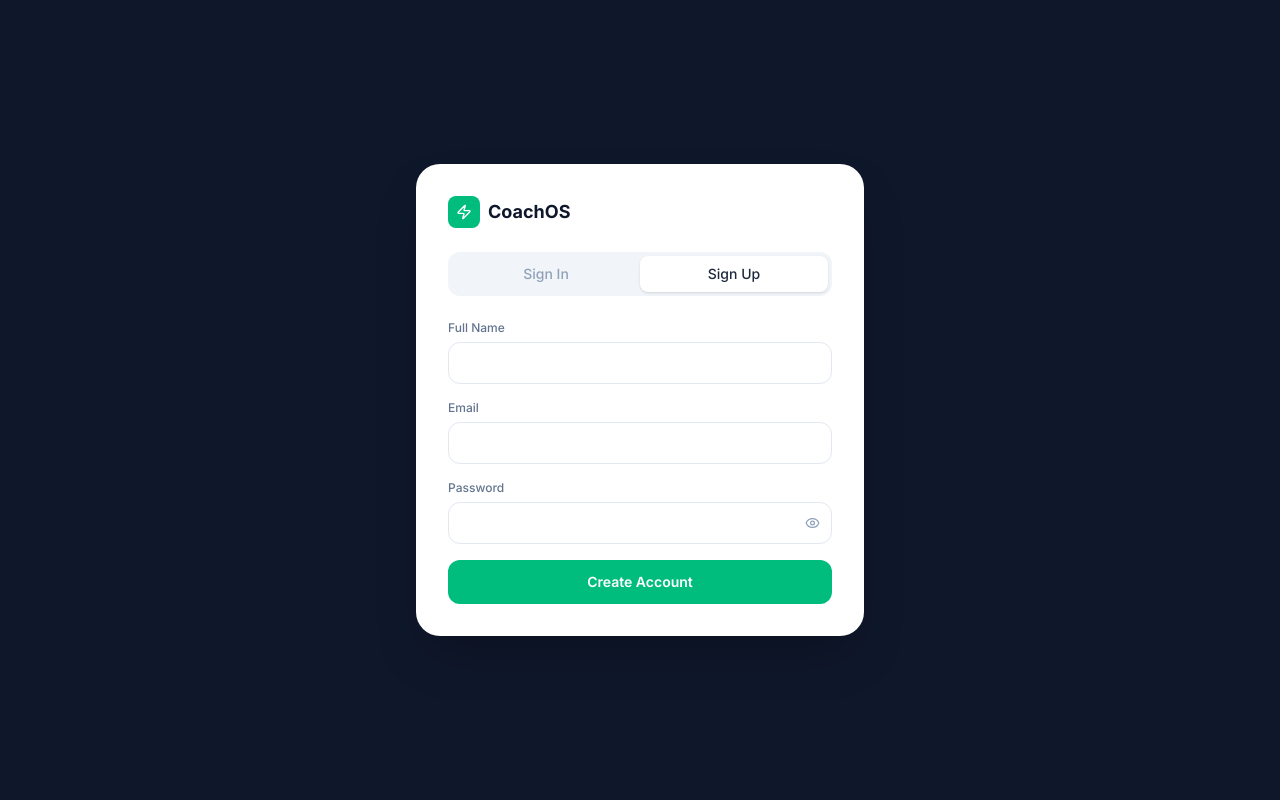
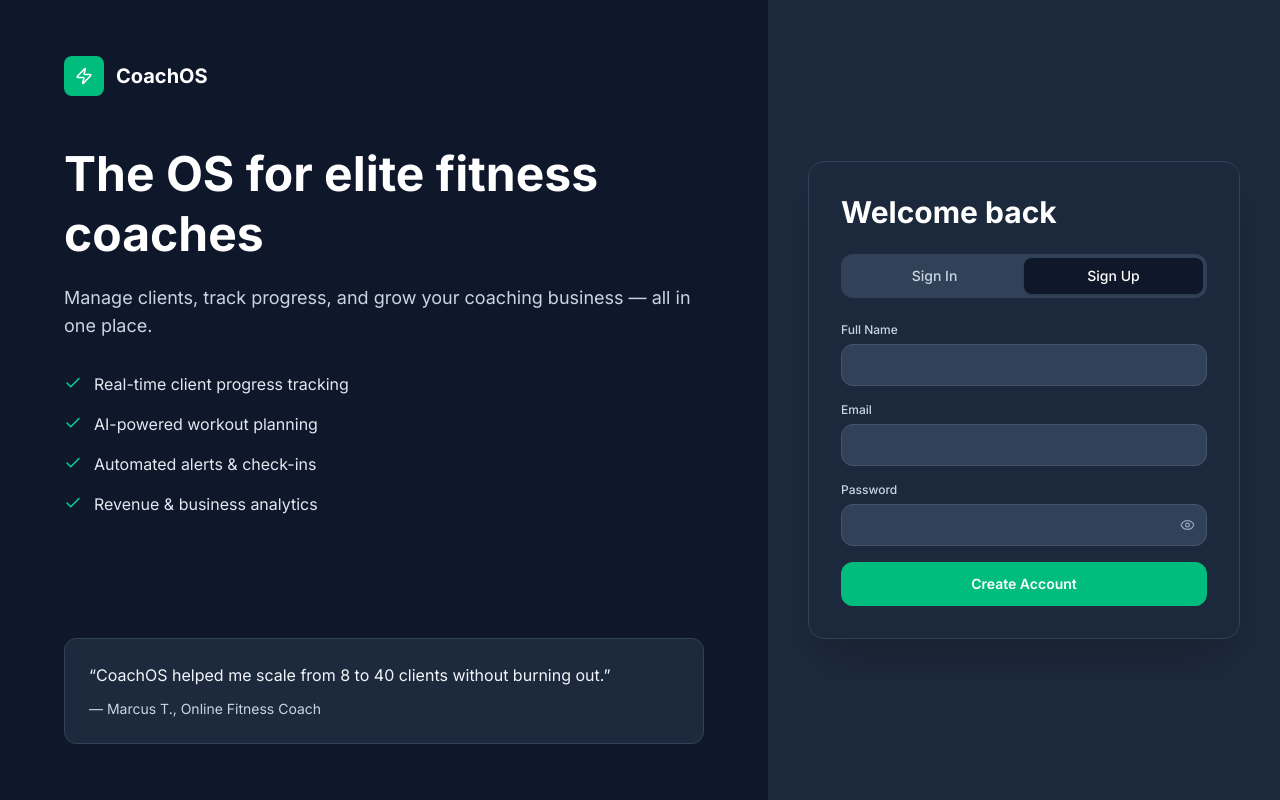
Before and after one commit to shivadeore111-design/CoachOS, a React (Vite) app: page /login in a window 1280 px wide. Both pictures are taken after a click on the button "Sign Up". Built offline with nearby package versions, Linux system fonts and the light colour scheme; no server answers.

Commit message:
Restore split-screen login UI and speed up sign-in redirect

```diff
--- a/src/pages/Login.tsx
+++ b/src/pages/Login.tsx
@@ -1,6 +1,6 @@
 import { useState, useEffect } from "react";
 import { useNavigate } from "react-router-dom";
-import { Zap, Eye, EyeOff } from "lucide-react";
+import { Zap, Eye, EyeOff, Check } from "lucide-react";
 import { useAuth } from "../context/AuthContext";
 import toast from "react-hot-toast";
 
@@ -14,14 +14,12 @@ export default function Login() {
   const [name, setName] = useState("");
   const [showPass, setShowPass] = useState(false);
   const [loading, setLoading] = useState(false);
-  const [waitingForSession, setWaitingForSession] = useState(false);
   const [error, setError] = useState("");
 
   useEffect(() => {
     if (session) {
       navigate("/dashboard", { replace: true });
       setLoading(false);
-      setWaitingForSession(false);
     }
   }, [session, navigate]);
 
@@ -38,7 +36,7 @@ export default function Login() {
         return;
       }
       toast.success("Welcome back! 👋");
-      setWaitingForSession(true);
+      navigate("/dashboard", { replace: true });
       return;
     }
 
@@ -56,25 +54,66 @@ export default function Login() {
     }
 
     toast.success("Account created! Check your email if verification is required.");
-    setWaitingForSession(true);
+    setLoading(false);
   };
 
   return (
-    <div className="min-h-screen bg-slate-900 flex items-center justify-center p-6" style={{ fontFamily: "'Inter', sans-serif" }}>
-      <div className="w-full max-w-md bg-white rounded-3xl shadow-2xl p-8">
-        <div className="flex items-center gap-2 mb-6">
-          <div className="w-8 h-8 bg-emerald-500 rounded-lg flex items-center justify-center">
-            <Zap size={16} className="text-white" />
+    <div className="min-h-screen bg-slate-900" style={{ fontFamily: "'Inter', sans-serif" }}>
+      <div className="mx-auto flex min-h-screen w-full flex-col lg:flex-row">
+        <section className="flex w-full flex-col justify-between bg-slate-900 px-6 py-10 sm:px-10 lg:w-3/5 lg:px-16 lg:py-14">
+          <div>
+            <div className="mb-12 flex items-center gap-3">
+              <div className="flex h-10 w-10 items-center justify-center rounded-lg bg-emerald-500">
+                <Zap size={18} className="text-white" />
               </div>
-          <span className="text-slate-900 font-bold text-lg">CoachOS</span>
+              <span className="text-xl font-bold text-white">CoachOS</span>
             </div>
 
-        <div className="flex bg-slate-100 rounded-xl p-1 mb-6">
+            <h1 className="max-w-xl text-4xl font-bold leading-tight text-white sm:text-5xl">
+              The OS for elite fitness coaches
+            </h1>
+            <p className="mt-5 max-w-2xl text-base text-slate-300 sm:text-lg">
+              Manage clients, track progress, and grow your coaching business — all in one place.
+            </p>
+
+            <ul className="mt-8 space-y-4">
+              {[
+                "Real-time client progress tracking",
+                "AI-powered workout planning",
+                "Automated alerts & check-ins",
+                "Revenue & business analytics",
+              ].map((item) => (
+                <li key={item} className="flex items-start gap-3 text-slate-200">
+                  <Check size={18} className="mt-0.5 shrink-0 text-emerald-400" />
+                  <span>{item}</span>
+                </li>
+              ))}
+            </ul>
+          </div>
+
+          <div className="mt-12 rounded-xl border border-slate-700 bg-slate-800 p-6">
+            <p className="text-slate-100">
+              “CoachOS helped me scale from 8 to 40 clients without burning out.”
+            </p>
+            <p className="mt-3 text-sm text-slate-300">— Marcus T., Online Fitness Coach</p>
+          </div>
+        </section>
+
+        <section className="flex w-full items-center justify-center bg-slate-800 px-6 py-10 sm:px-10 lg:w-2/5">
+          <div className="w-full max-w-md rounded-2xl border border-slate-700 bg-slate-800/70 p-8 shadow-2xl backdrop-blur">
+            <h2 className="mb-6 text-3xl font-bold text-white">Welcome back</h2>
+
+            <div className="mb-6 flex rounded-xl bg-slate-700 p-1">
               {(["login", "signup"] as const).map((m) => (
                 <button
                   key={m}
-              onClick={() => { setMode(m); setError(""); }}
-              className={`flex-1 py-2 text-sm font-medium rounded-lg transition-all capitalize ${mode === m ? "bg-white text-slate-800 shadow-sm" : "text-slate-400"}`}
+                  onClick={() => {
+                    setMode(m);
+                    setError("");
+                  }}
+                  className={`flex-1 rounded-lg py-2 text-sm font-medium transition-all ${
+                    mode === m ? "bg-slate-900 text-white shadow-sm" : "text-slate-300"
+                  }`}
                 >
                   {m === "login" ? "Sign In" : "Sign Up"}
                 </button>
@@ -84,30 +123,57 @@ export default function Login() {
             <form onSubmit={handleSubmit} className="space-y-4">
               {mode === "signup" && (
                 <div>
-              <label className="text-xs text-slate-500 font-medium block mb-1.5">Full Name</label>
-              <input value={name} onChange={(e) => setName(e.target.value)} className="w-full px-3.5 py-2.5 text-sm border border-slate-200 rounded-xl" />
+                  <label className="mb-1.5 block text-xs font-medium text-slate-300">Full Name</label>
+                  <input
+                    value={name}
+                    onChange={(e) => setName(e.target.value)}
+                    className="w-full rounded-xl border border-slate-600 bg-slate-700 px-3.5 py-2.5 text-sm text-white placeholder:text-slate-400 focus:border-emerald-500 focus:outline-none"
+                  />
                 </div>
               )}
               <div>
-            <label className="text-xs text-slate-500 font-medium block mb-1.5">Email</label>
-            <input value={email} onChange={(e) => setEmail(e.target.value)} type="email" required className="w-full px-3.5 py-2.5 text-sm border border-slate-200 rounded-xl" />
+                <label className="mb-1.5 block text-xs font-medium text-slate-300">Email</label>
+                <input
+                  value={email}
+                  onChange={(e) => setEmail(e.target.value)}
+                  type="email"
+                  required
+                  className="w-full rounded-xl border border-slate-600 bg-slate-700 px-3.5 py-2.5 text-sm text-white placeholder:text-slate-400 focus:border-emerald-500 focus:outline-none"
+                />
               </div>
               <div>
-            <label className="text-xs text-slate-500 font-medium block mb-1.5">Password</label>
+                <label className="mb-1.5 block text-xs font-medium text-slate-300">Password</label>
                 <div className="relative">
-              <input value={password} onChange={(e) => setPassword(e.target.value)} type={showPass ? "text" : "password"} required minLength={6} className="w-full px-3.5 py-2.5 pr-10 text-sm border border-slate-200 rounded-xl" />
-              <button type="button" onClick={() => setShowPass(!showPass)} className="absolute right-3 top-1/2 -translate-y-1/2 text-slate-400">
+                  <input
+                    value={password}
+                    onChange={(e) => setPassword(e.target.value)}
+                    type={showPass ? "text" : "password"}
+                    required
+                    minLength={6}
+                    className="w-full rounded-xl border border-slate-600 bg-slate-700 px-3.5 py-2.5 pr-10 text-sm text-white placeholder:text-slate-400 focus:border-emerald-500 focus:outline-none"
+                  />
+                  <button
+                    type="button"
+                    onClick={() => setShowPass(!showPass)}
+                    className="absolute right-3 top-1/2 -translate-y-1/2 text-slate-400"
+                  >
                     {showPass ? <EyeOff size={15} /> : <Eye size={15} />}
                   </button>
                 </div>
               </div>
 
-          {error && <p className="text-xs text-red-500 bg-red-50 border border-red-200 rounded-lg px-3 py-2">{error}</p>}
+              {error && <p className="rounded-lg border border-red-800 bg-red-950/40 px-3 py-2 text-xs text-red-300">{error}</p>}
 
-          <button type="submit" disabled={loading || authLoading} className="w-full bg-emerald-500 hover:bg-emerald-600 disabled:opacity-60 text-white py-3 rounded-xl text-sm font-semibold">
-            {loading || waitingForSession ? "Authenticating..." : mode === "login" ? "Sign in to CoachOS" : "Create Account"}
+              <button
+                type="submit"
+                disabled={loading || authLoading}
+                className="w-full rounded-xl bg-emerald-500 py-3 text-sm font-semibold text-white transition-colors hover:bg-emerald-600 disabled:opacity-60"
+              >
+                {loading ? "Authenticating..." : mode === "login" ? "Sign in to CoachOS" : "Create Account"}
               </button>
             </form>
+          </div>
+        </section>
       </div>
     </div>
   );
```
Lines whose indentation alone changed are shown as unchanged.
